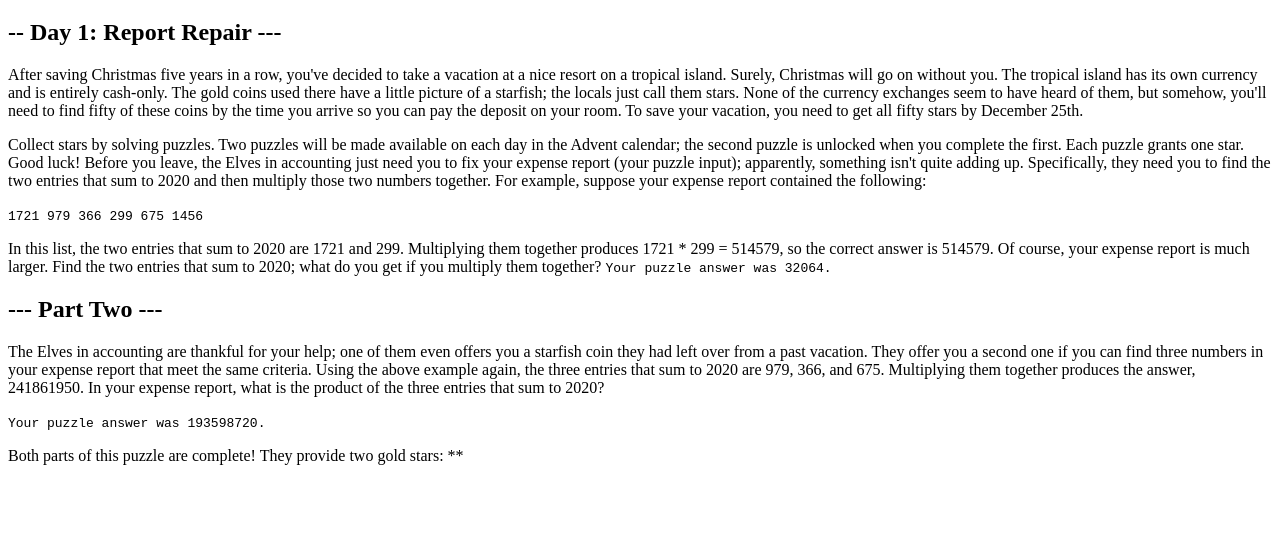
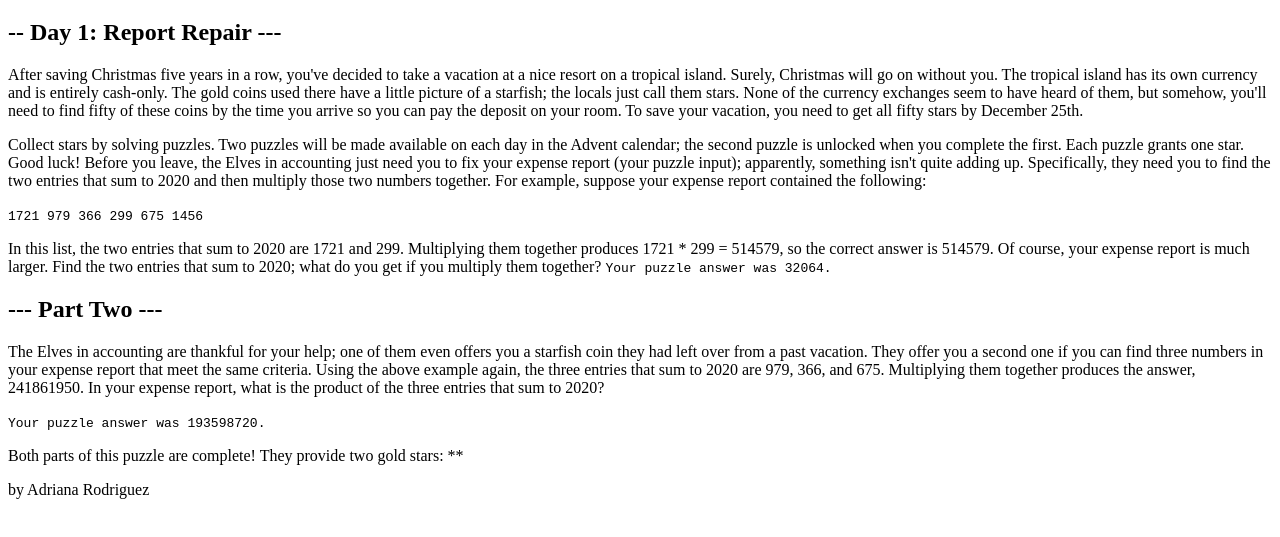
Before and after one commit to agrodriguezs/advent-of-code-2020, a plain HTML site: page day-1/index.html in a window 1280 px wide. Shown: the part 61-598 px from the top of the page. Drawn offline with Linux system fonts and the light colour scheme.

Commit message:
add readme day 1

```diff
--- a/day-1/index.html
+++ b/day-1/index.html
@@ -46,6 +46,7 @@
         <code>Your puzzle answer was 193598720.</code>
 
         <p>Both parts of this puzzle are complete! They provide two gold stars: **</p>
+<footer>by Adriana Rodriguez <a href=""></a></footer>
 <script src="./script.js"></script>
 <script src="./script2.js"></script>
 </body>
```
Also changed, not shown: 2 other files.
